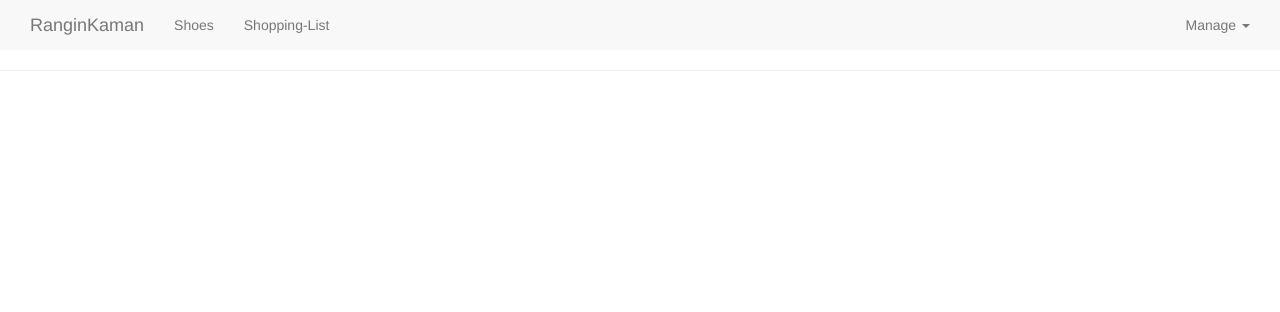
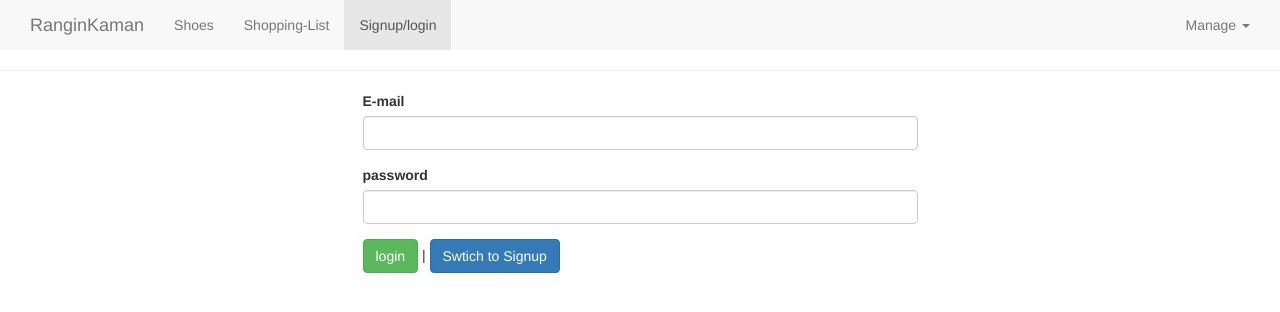
Before and after one commit to Manibigdeli/traningAngular, an Angular app: page /auth in a window 1280 px wide. Before the commit this address led to /. Shown: the top 312 px of the page. Built offline with nearby package versions, Linux system fonts and the light colour scheme.

Commit message:
Adding Auth To project

```diff
--- a/src/app/app.module.ts
+++ b/src/app/app.module.ts
@@ -18,6 +18,7 @@ import { AppRoutingModule } from './app.routing.module';
 import { ShopStartComponent } from './shops/shop-start/shop-start.component';
 import { ShopEditComponent } from './shops/shop-edit/shop-edit.component';
 import { ShopsService } from './shops/shops.service';
+import { AuthComponent } from './auth/auth.component';
 
 @NgModule({
   declarations: [
@@ -31,7 +32,8 @@ import { ShopsService } from './shops/shops.service';
     ShoppingEditComponent,
     DropDownDirective,
     ShopStartComponent,
-    ShopEditComponent
+    ShopEditComponent,
+    AuthComponent
 
 
 
--- /dev/null
+++ b/src/app/auth/auth.component.html
@@ -0,0 +1,21 @@
+<div class="row">
+    <div class="col-xs-12 col-md-6 col-md-offset-3">
+        <form>
+            <div class="form-group">
+                <label for="email">E-mail</label>
+                <input type="email" id="email" class="form-control">
+            </div>
+            <div class="form-group">
+                <label for="password">password</label>
+                <input type="password" id="password" class="form-control">
+            </div>
+            <div>
+                <button class="btn btn-success">{{LoginMode ? 'login' : 'Signup'}}</button> |
+                <button class="btn btn-primary" (click)="onswithMode()">Swtich to {{LoginMode? 'Signup' : 'login' }}</button>
+
+            </div>
+
+
+        </form>
+    </div>
+</div>
--- /dev/null
+++ b/src/app/auth/auth.component.ts
@@ -0,0 +1,12 @@
+import { Component } from "@angular/core";
+
+@Component({
+    selector: 'app-auth',
+    templateUrl:'./auth.component.html'
+})
+export class AuthComponent{
+    LoginMode = true;
+    onswithMode(){
+        this.LoginMode = !this.LoginMode
+    }
+}
--- a/src/app/header/header.component.html
+++ b/src/app/header/header.component.html
@@ -7,6 +7,8 @@
             <ul class="nav navbar-nav">
                 <li routerLinkActive="active"><a routerLink="/shop">Shoes</a></li>
                 <li routerLinkActive="active"><a routerLink="/shopping-list">Shopping-List</a></li>
+                <li routerLinkActive="active"><a routerLink="/auth">Signup/login</a></li>
+
             </ul>
            <ul class="nav navbar-nav navbar-right">
             <li class="dropdown" appDropdown>
--- a/src/app/header/header.component.ts
+++ b/src/app/header/header.component.ts
@@ -22,7 +22,7 @@ export class HeaderComponent implements OnInit {
   }
 
   FetchingDatas(){
-    this.datastorage.FetchingData()
+    this.datastorage.FetchingData().subscribe()
   }
 
 
--- a/src/app/shared/data-storage-shoes.service.ts
+++ b/src/app/shared/data-storage-shoes.service.ts
@@ -3,6 +3,9 @@ import { ShoesModel } from "../shops/shoes.model";
 
 import { HttpClient } from "@angular/common/http";
 import { Injectable } from "@angular/core";
+import { map } from "rxjs/operators";
+import { tap } from "rxjs/internal/operators/tap";
+import { BrandsModel } from "./brands.model";
 @Injectable({providedIn:'root'})
 export class DataStorageService{
     constructor( private http:HttpClient ,private ShoesService:ShopsService){
@@ -19,11 +22,19 @@ export class DataStorageService{
     }
 
     FetchingData(){
-     this.http.get<ShoesModel[]>('https://angular-shoes-shop-default-rtdb.firebaseio.com/shoes.json').subscribe(
-            (FetchingData)=>{
-                console.log(FetchingData);
-                this.ShoesService.setShoes(FetchingData);
-            }
-        )
+     return this.http.get<ShoesModel[]>('https://angular-shoes-shop-default-rtdb.firebaseio.com/shoes.json').pipe(map(
+        shoes=>{
+            return shoes.map(
+                shoes=>{
+                    return{
+                        ...shoes
+
+                    }
+                }
+            )}
+     ),
+     tap(shoes=>{
+        this.ShoesService.setShoes(shoes)
+     }))
     }
 }
--- a/src/app/shops/shop.resolver.service.ts
+++ b/src/app/shops/shop.resolver.service.ts
@@ -1,12 +1,20 @@
-// import { Injectable } from "@angular/core";
-// import { ActivatedRouteSnapshot, Resolve, RouterStateSnapshot } from "@angular/router";
-// import { DataStorageService } from "../shared/data-storage-shoes.service";
-// import { ShoesModel } from "./shoes.model";
+import { Injectable } from "@angular/core";
+import { ActivatedRouteSnapshot, Resolve, RouterStateSnapshot } from "@angular/router";
+import { DataStorageService } from "../shared/data-storage-shoes.service";
+import { ShoesModel } from "./shoes.model";
+import { ShopsService } from "./shops.service";
 
-// @Injectable({providedIn:'root'})
-// export class ShopResolverService implements Resolve<ShoesModel[]> {
-//         constructor(private dataStorage : DataStorageService){}
-//         resolve(ActiveRoute:ActivatedRouteSnapshot , state:RouterStateSnapshot){
-//            return this.dataStorage.FetchingData();
-//         }
-// }
+
+@Injectable({providedIn:'root'})
+export class ShopResolverService implements Resolve<ShoesModel[]> {
+        constructor(private dataStorage : DataStorageService , private ShService:ShopsService){}
+        resolve( ActiveRoute:ActivatedRouteSnapshot , state:RouterStateSnapshot){
+                const Shoes = this.ShService.getshoes();
+                if(Shoes.length === 0){
+                        return this.dataStorage.FetchingData();
+                }else{
+                        return Shoes;
+                }
+
+        }
+}
```
Also changed, not shown: src/app/app.routing.module.ts (+6 -3 lines).
